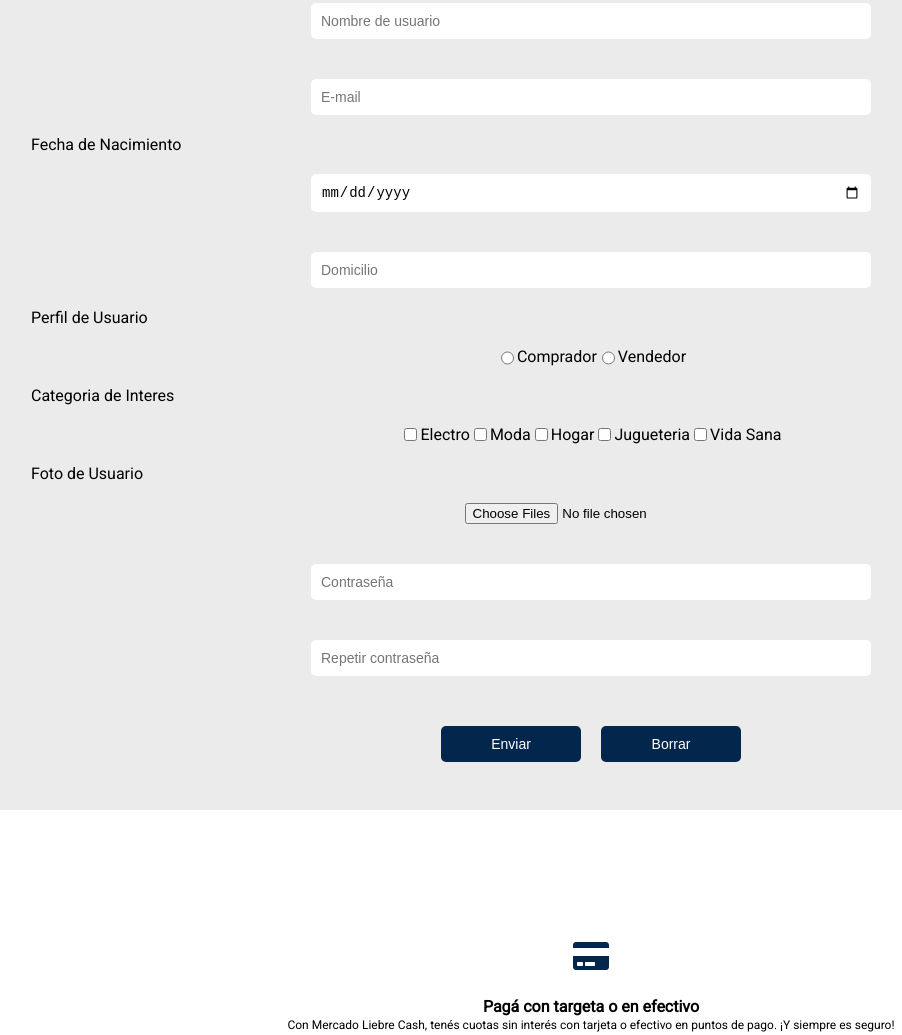
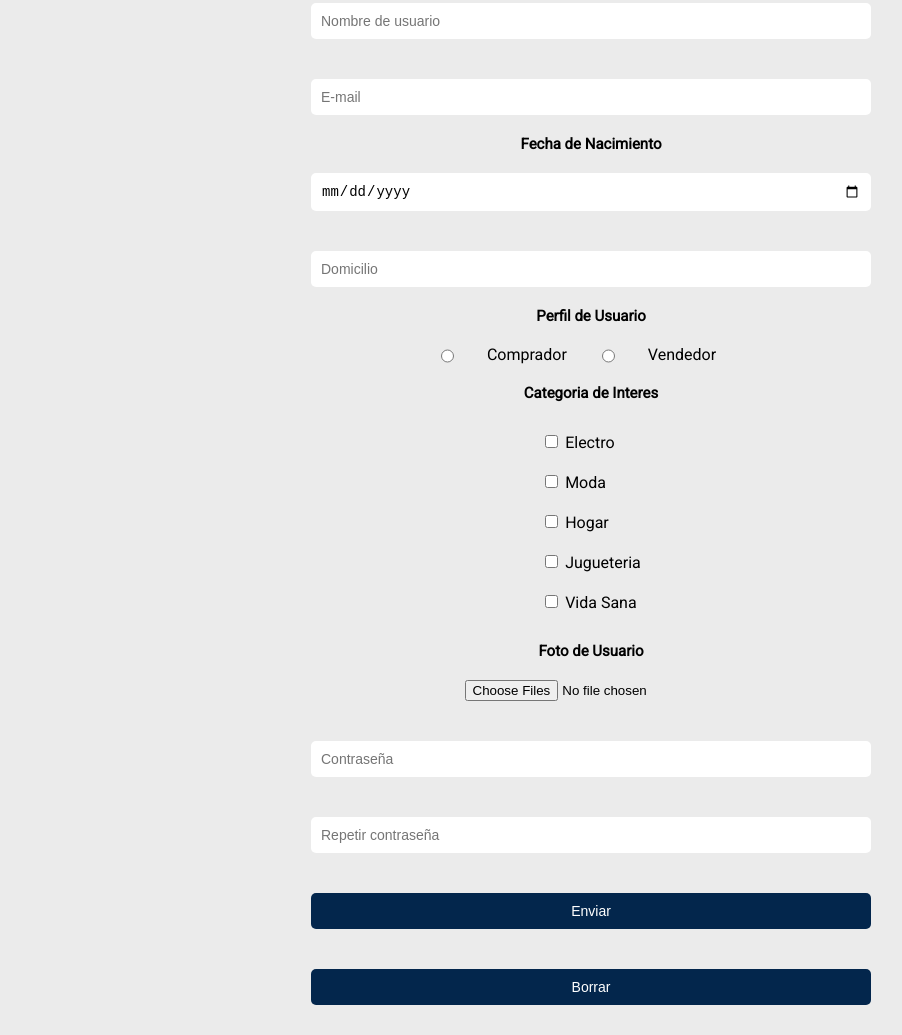
Before and after one commit to marianoacevedo/MercadoLiebre, a website: page views/register.html in a window 1280 px wide. Shown: the part 300-1335 px from the top of the page, without its empty margins (49-951 px from the left). Drawn offline with Linux system fonts and the light colour scheme.

Commit message:
register html y css

```diff
--- a/public/css/register.css
+++ b/public/css/register.css
@@ -2,6 +2,7 @@
     display: flex;
     justify-content:center;
     padding: 20px 0px;
+
 }
 
 .input{
@@ -13,12 +14,28 @@
 }
 
 .button{
-    display: block;
-    width: 12.5%;
+    display:block;
+    width: 50%;
     border-radius: 5px;
-    margin: 10px;
+    margin: auto;
     padding: 10px;
     background-color:  #03264C;
     font-size: 14px;
     border: none;
     color: white;
+}
+
+.titulo{
+    font-size: 15px;
+    text-align:center;
+    font-weight: bold;
+}
+
+.radio{
+    padding: 0px 30px;
+    text-align: center;
+}
+
+.interes .check{
+    padding: 10px 0px;
+}
--- a/views/register.html
+++ b/views/register.html
@@ -61,7 +61,7 @@
             <label for="email"></label>
             <input class="input" type="email" name="email" id="email" placeholder="E-mail" required>
         </div>
-             <label>Fecha de Nacimiento</label>
+             <div class="titulo"><label>Fecha de Nacimiento</label></div>
         <div class="box">
              <input class="input" type="date" name="fecha">
         </div>
@@ -69,27 +69,40 @@
             <label for="domicilio"></label>
             <input class="input" type="text" name="domicilio" id="domicilio" placeholder="Domicilio" required>
         </div>
-            <label>Perfil de Usuario</label>
+            <div class="titulo"><label>Perfil de Usuario</label></div>
         <div class="box">
             <input type="radio" name="perfil" value="Comprador">
-            <label>Comprador</label>
+            <label class="radio">Comprador</label>
             <input type="radio" name="perfil" value="Vendedor">
-            <label>Vendedor</label>
+            <label class="radio">Vendedor</label>
         </div>
-            <label>Categoria de Interes</label>
+            <div class="titulo"><label>Categoria de Interes</label></div>
         <div class="box">
+        <div class="interes">
+            <div class="check">
                 <input type="checkbox" name="interes" value="Electro">
                 <label>Electro</label>
+            </div>
+            <div class="check">
                 <input type="checkbox" name="interés" value="Moda">
                 <label>Moda</label>
+            </div>
+            <div class="check">
                 <input type="checkbox" name="interes" value="Hogar">
                 <label>Hogar</label>
+            </div>
+            <div class="check">
                 <input type="checkbox" name="interes" value="Juguetería">
                 <label>Jugueteria</label>
+            </div>
+            <div class="check">
                 <input type="checkbox" name="interes" value="Vida sana">
                 <label>Vida Sana</label>
             </div>
-            <label>Foto de Usuario</label>
+        </div>
+        </div>
+
+        <div class="titulo"><label>Foto de Usuario</label></div>
         <div class="box">
            <input type="file" name="foto" accept=".jpg" multiple>
         </div>
@@ -101,8 +114,12 @@
             <label for="Constraseña"></label>
             <input class="input" type="password" name="contraseña" id="contraseña" placeholder="Repetir contraseña" required>
         </div>
+            <label for= "Enviar"></label>
             <div class="box">
             <button class="button" type="submit">Enviar</button>
+            </div>
+            <label for= "Borrar"></label>
+            <div class="box">
             <button class="button" type="reset">Borrar</button>
         </div>
      </form>
```
Lines whose indentation alone changed are shown as unchanged.
